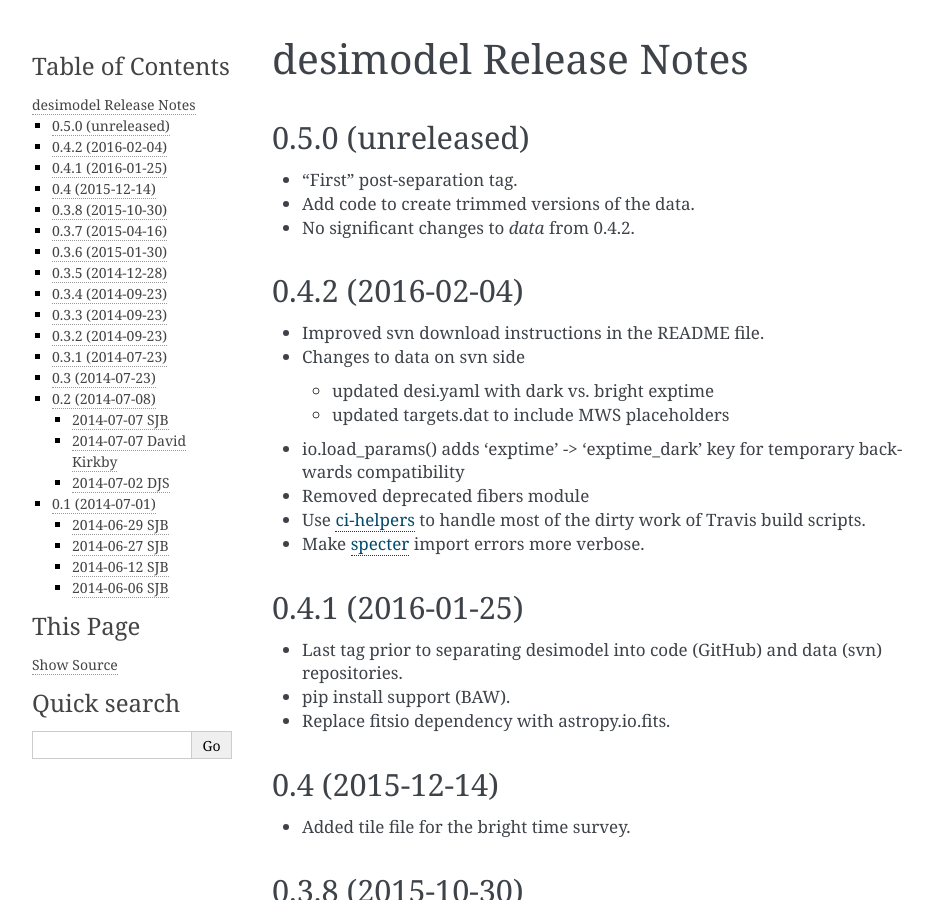
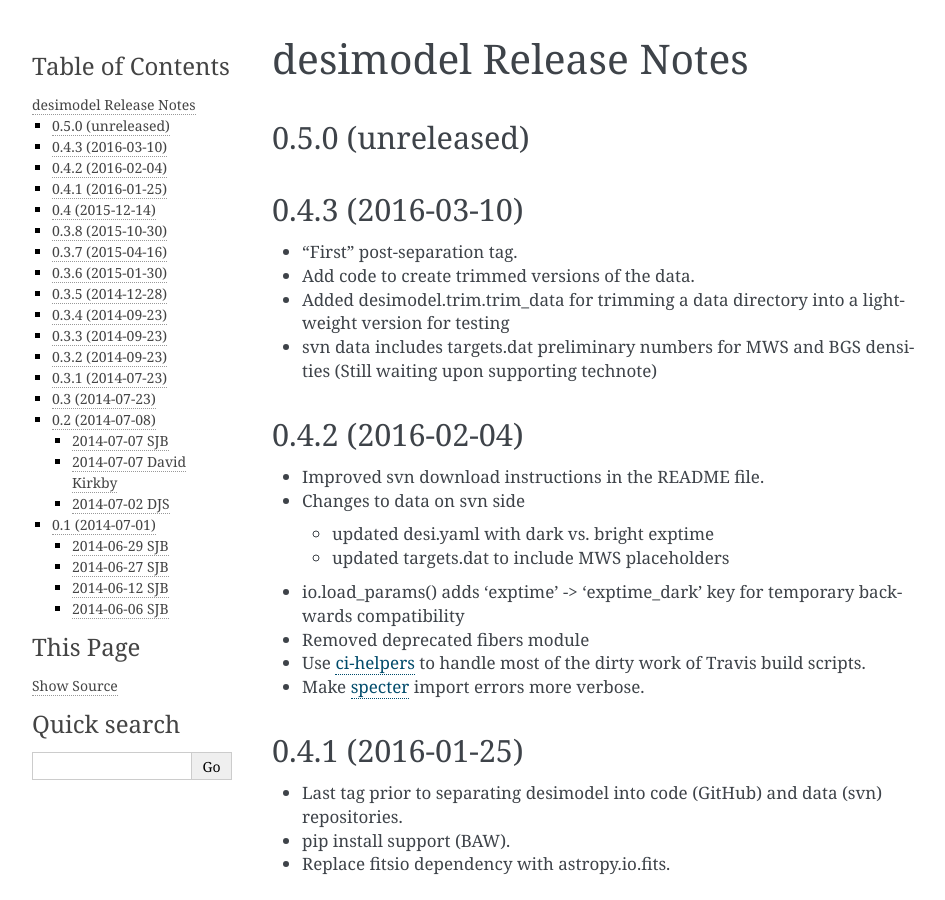
Before and after one commit to desihub/desimodel, a Sphinx documentation site: the page built from doc/release_notes.rst, in a window 1280 px wide and 900 px high. Shown: the whole window, without its empty margins (148-1093 px from the left). Built offline with Sphinx 7.4.7, drawn with Linux system fonts in a browser that asks for light colours.

Commit message:
updated release_notes for 0.4.3

```diff
--- a/doc/release_notes.rst
+++ b/doc/release_notes.rst
@@ -5,9 +5,15 @@ desimodel Release Notes
 0.5.0 (unreleased)
 ------------------
 
+0.4.3 (2016-03-10)
+------------------
+
 * "First" post-separation tag.
 * Add code to create trimmed versions of the data.
-* No significant changes to *data* from 0.4.2.
+* Added desimodel.trim.trim_data for trimming a data directory into a
+  lightweight version for testing
+* svn data includes targets.dat preliminary numbers for MWS and BGS densities
+  (Still waiting upon supporting technote)
 
 0.4.2 (2016-02-04)
 ------------------
```
